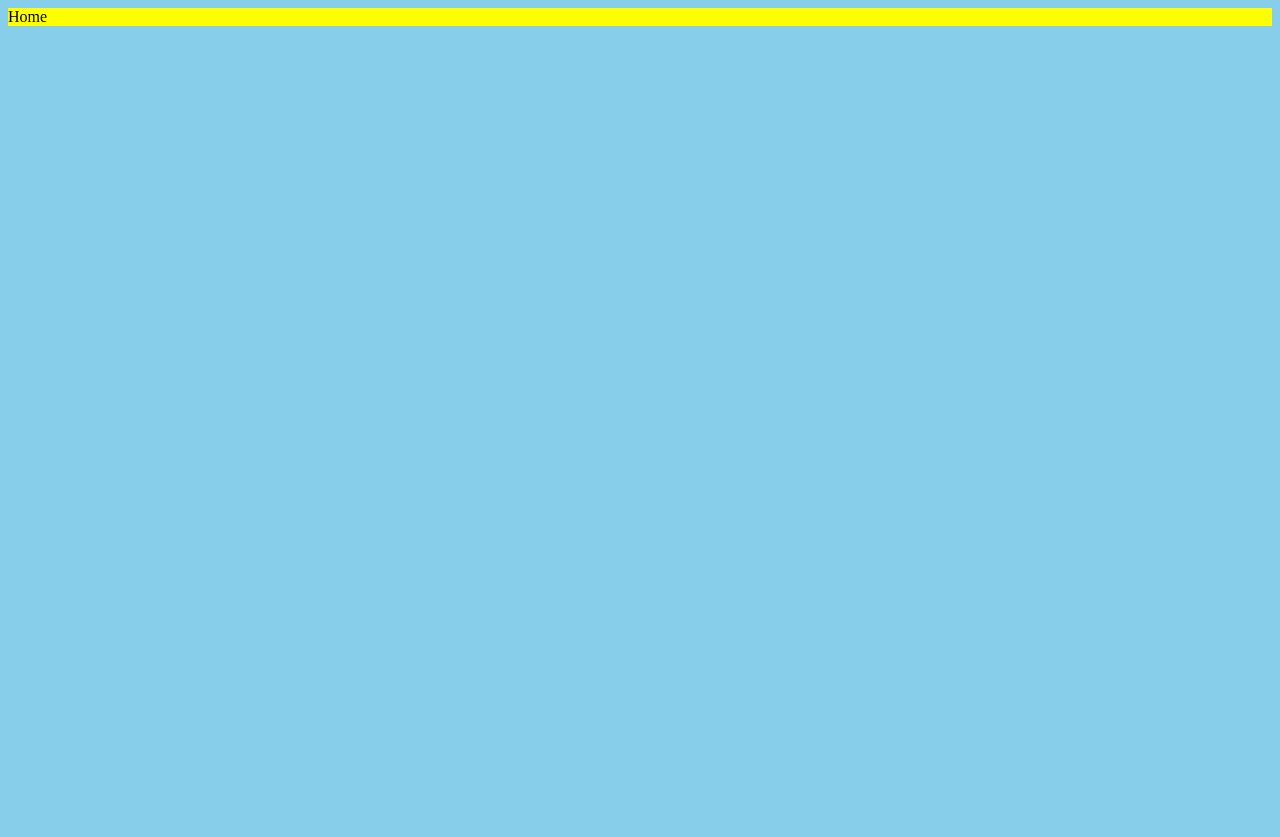
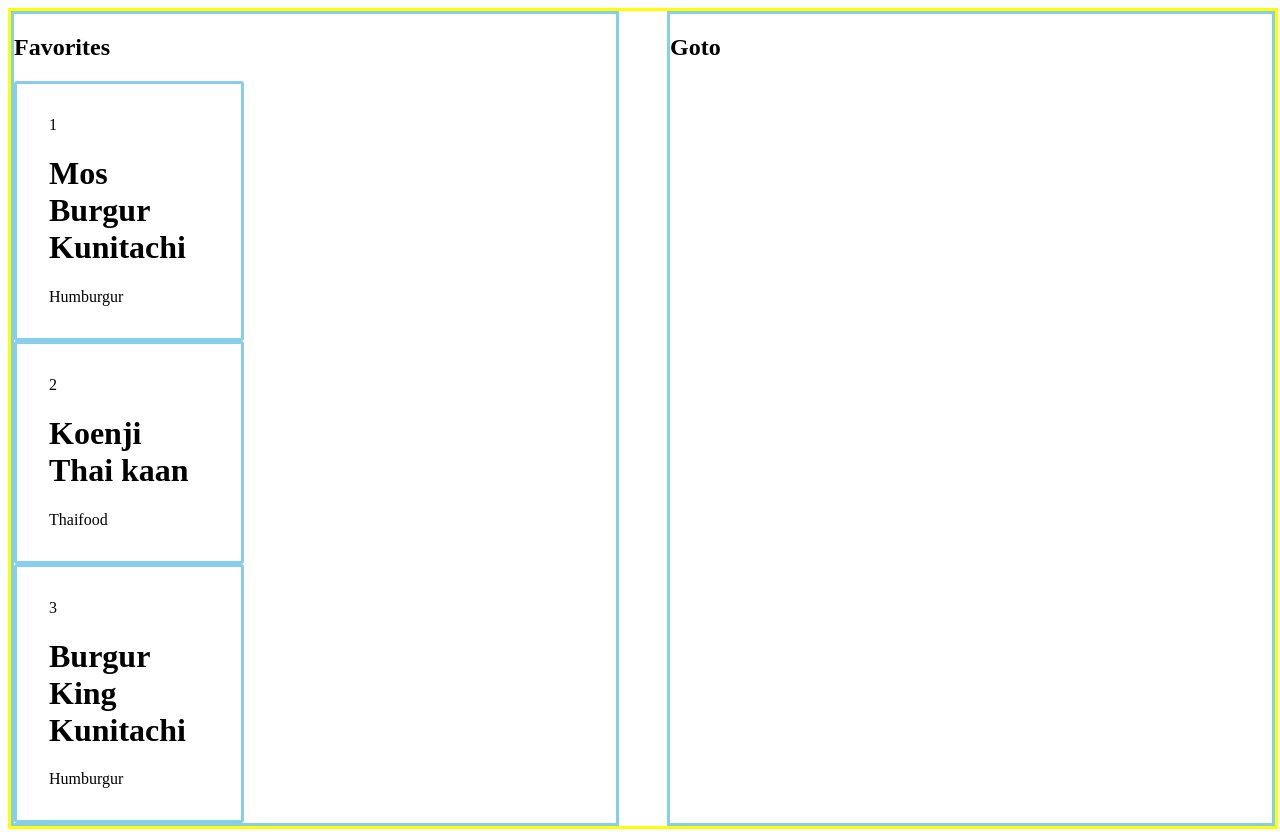
Before and after one commit to yocosaka/My-Favorite-Tables, a React (Create React App) app: page / in a window 1280 px wide. Before the commit the page ends 800 px from the top, so only its background shows below. Built offline with nearby package versions, Linux system fonts and the light colour scheme.

Commit message:
Add Board, Card with react-dnd package

```diff
--- a/package.json
+++ b/package.json
@@ -12,6 +12,8 @@
     "@types/react-dom": "^18.0.0",
     "@types/react-router-dom": "^5.3.3",
     "react": "^18.2.0",
+    "react-dnd": "^16.0.1",
+    "react-dnd-html5-backend": "^16.0.1",
     "react-dom": "^18.2.0",
     "react-router-dom": "^6.4.1",
     "react-scripts": "5.0.1",
--- /dev/null
+++ b/src/components/Board/Board.module.scss
@@ -0,0 +1,3 @@
+.boardContainer {
+  border: 3px solid skyblue;
+}
--- /dev/null
+++ b/src/components/Board/Board.tsx
@@ -0,0 +1,28 @@
+import { DropTargetMonitor, useDrop } from 'react-dnd';
+import styles from './Board.module.scss';
+
+type PropTypes = {
+  title: string;
+  children: React.ReactNode;
+};
+
+const Board = ({ title, children }: PropTypes) => {
+  const [{ canDrop, isOver }, drop] = useDrop({
+    accept: 'CardType',
+    drop: () => ({ name: title }),
+    collect: (monitor: DropTargetMonitor) => ({
+      isOver: monitor.isOver(),
+      canDrop: monitor.canDrop(),
+    }),
+  });
+
+  console.log('options', isOver, canDrop);
+  return (
+    <div className={styles.boardContainer} ref={drop}>
+      <h2>{title}</h2>
+      {children}
+    </div>
+  );
+};
+
+export default Board;
--- /dev/null
+++ b/src/components/Board/index.ts
@@ -0,0 +1,2 @@
+import Board from './Board';
+export default Board;
--- /dev/null
+++ b/src/components/Card/Card.module.scss
@@ -0,0 +1,7 @@
+.card {
+  width: 10rem;
+  height: auto;
+  padding: 2rem;
+  border: 3px solid var(--color-blue);
+  border-radius: 3px;
+}
--- /dev/null
+++ b/src/components/Card/Card.tsx
@@ -0,0 +1,59 @@
+import styles from './Card.module.scss';
+import { DragSourceMonitor, useDrag } from 'react-dnd';
+import { SetStateAction } from 'react';
+
+export interface CardType {
+  id: number;
+  name: string;
+  category: string;
+  board: string;
+}
+
+export interface CardPropTypes {
+  id: number;
+  name: string;
+  category: string;
+  board: string;
+  setItems: React.Dispatch<SetStateAction<CardType[]>>;
+}
+
+const Card = ({ id, name, category, setItems }: CardPropTypes) => {
+  const changeItemBoard = (currentItem: CardType, boardName: any) => {
+    setItems((prevState: CardType[]) => {
+      return prevState.map((prevItem) => {
+        return {
+          ...prevItem,
+          board: prevItem.id === currentItem.id ? boardName : prevItem.board,
+        };
+      });
+    });
+  };
+
+  const [{ isDragging }, drag] = useDrag(() => ({
+    type: 'CardType',
+    item: { id, name, category, setItems },
+    end: (item: any, monitor: DragSourceMonitor) => {
+      const dropResult: { dropEffect: string; name: string } | null =
+        monitor.getDropResult();
+      if (dropResult && dropResult.name === 'Favorites') {
+        changeItemBoard(item, 'favorites');
+      } else {
+        changeItemBoard(item, 'goto');
+      }
+    },
+    collect: (monitor: DragSourceMonitor) => ({
+      isDragging: !!monitor.isDragging(),
+    }),
+  }));
+
+  const opacity = isDragging ? 0.4 : 1;
+
+  return (
+    <div className={styles.card} ref={drag} style={{ opacity }}>
+      <div className={styles.id}>{id}</div>
+      <h1>{name}</h1>
+      <div className={styles.category}>{category}</div>
+    </div>
+  );
+};
+export default Card;
--- /dev/null
+++ b/src/components/Card/index.ts
@@ -0,0 +1,2 @@
+import Card from './Card'
+export default Card
--- a/src/index.tsx
+++ b/src/index.tsx
@@ -2,12 +2,16 @@
 import ReactDOM from 'react-dom/client';
 import AppRouter from './routes/AppRouter';
 import './styles/style.scss';
+import { DndProvider } from 'react-dnd';
+import { HTML5Backend } from 'react-dnd-html5-backend';
 
 const root = ReactDOM.createRoot(
   document.getElementById('root') as HTMLElement,
 );
 root.render(
   <React.StrictMode>
-    <AppRouter />
+    <DndProvider backend={HTML5Backend}>
+      <AppRouter />
+    </DndProvider>
   </React.StrictMode>,
 );
--- a/src/pages/Home/Home.module.scss
+++ b/src/pages/Home/Home.module.scss
@@ -1,3 +1,10 @@
 .container {
-  background-color: var(--color-yellow);
+  // background-color: var(--color-yellow);
+  display: grid;
+  grid-template-columns: repeat(2, 1fr);
+  gap: 3rem;
+  width: 100%;
+  height: 100%;
+  min-height: 80vh;
+  border: 3px solid yellow;
 }
--- a/src/pages/Home/Home.tsx
+++ b/src/pages/Home/Home.tsx
@@ -1,4 +1,51 @@
 import styles from './Home.module.scss';
+import Board from '../../components/Board';
+import Card from '../../components/Card';
+import { useState } from 'react';
+import { CardType } from '../../components/Card/Card';
 
-const Home = () => <div className={styles.container}>Home</div>;
+const Home = () => {
+  const [items, setItems] = useState<CardType[]>([
+    {
+      id: 1,
+      name: 'Mos Burgur Kunitachi',
+      category: 'Humburgur',
+      board: 'favorites',
+    },
+    {
+      id: 2,
+      name: 'Koenji Thai kaan',
+      category: 'Thaifood',
+      board: 'favorites',
+    },
+    {
+      id: 3,
+      name: 'Burgur King Kunitachi',
+      category: 'Humburgur',
+      board: 'favorites',
+    },
+  ]);
+
+  const returnItemsForBoard = (boardName: string) => {
+    return items
+      .filter((item) => item.board === boardName)
+      .map((item) => (
+        <Card
+          key={item.id}
+          id={item.id}
+          name={item.name}
+          category={item.category}
+          setItems={setItems}
+          board={item.board}
+        ></Card>
+      ));
+  };
+
+  return (
+    <div className={styles.container}>
+      <Board title="Favorites">{returnItemsForBoard('favorites')}</Board>
+      <Board title="Goto">{returnItemsForBoard('goto')}</Board>
+    </div>
+  );
+};
 export default Home;
--- a/src/styles/style.scss
+++ b/src/styles/style.scss
@@ -1,5 +1,5 @@
 @use './abstracts/variables';
 
 body {
-  background-color: var(--color-blue);
+  // background-color: var(--color-blue);
 }
```
Also changed, not shown: 1 other file (tests, documents, lock files or other folders).
